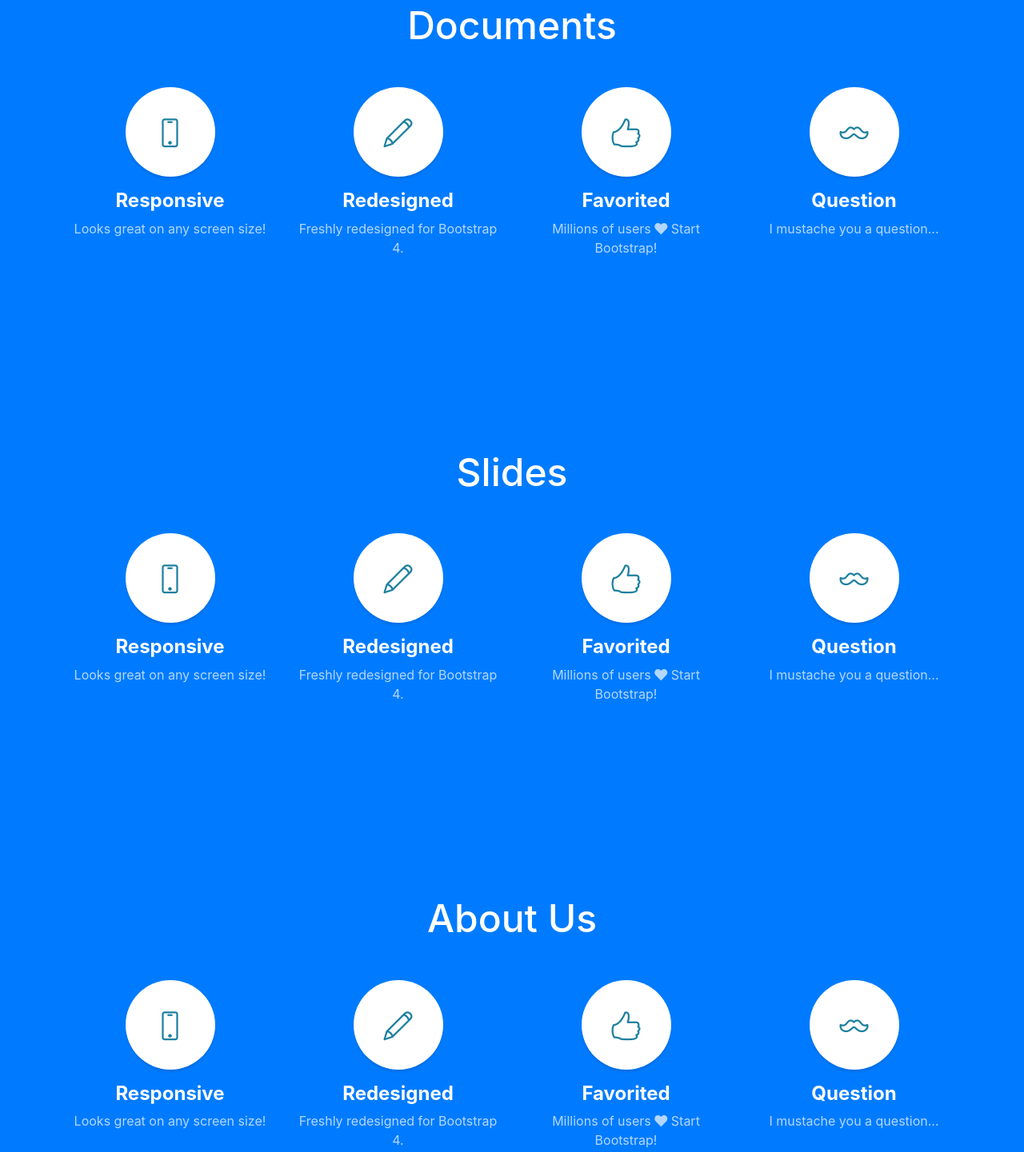
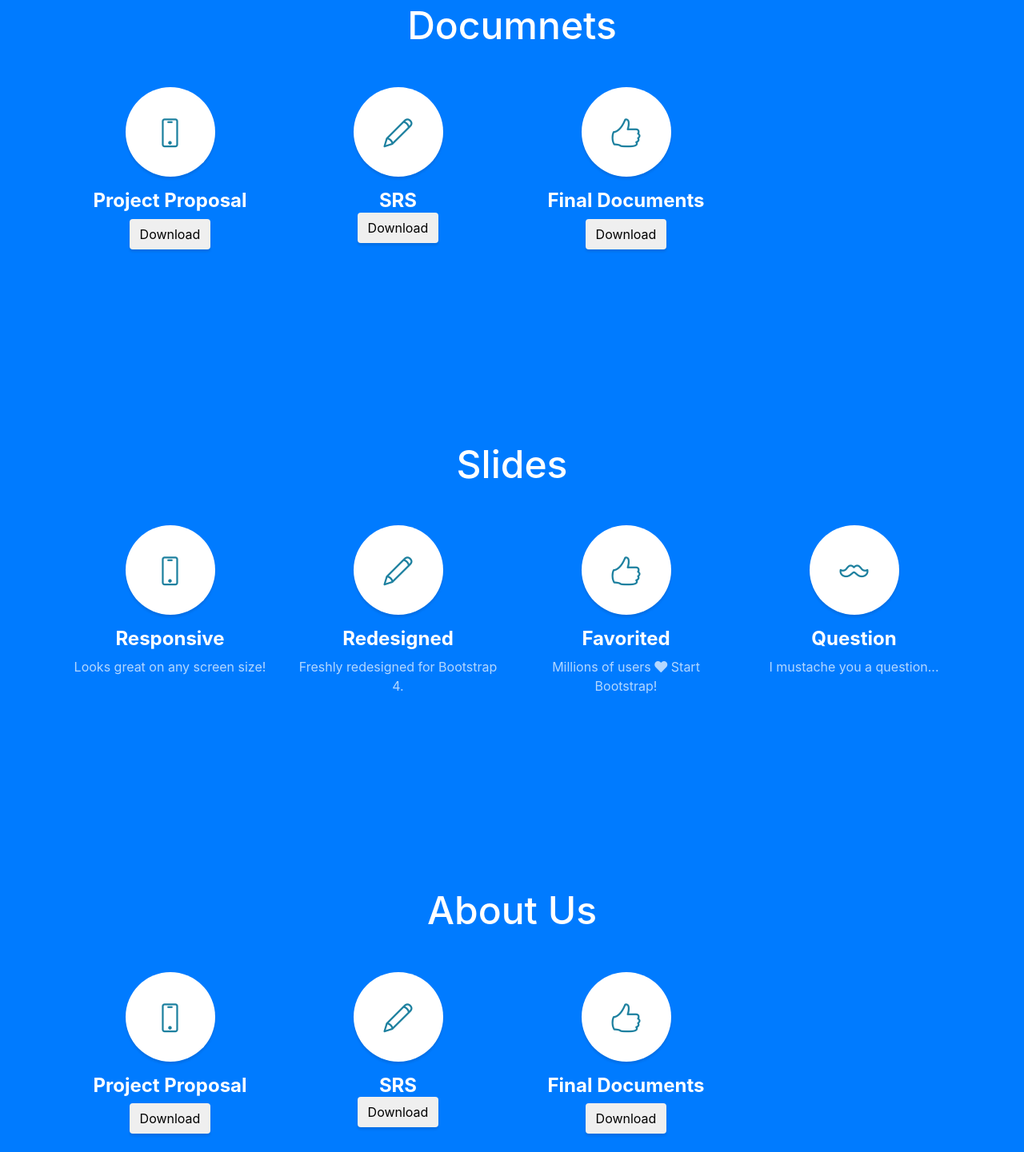
Before and after one commit to cdap-39/landing-page, a website with bundled scripts: page index.html in a window 1280 px wide. Shown: the part 4243-5684 px from the top of the page at 80% size. Built offline with nearby package versions, Linux system fonts and the light colour scheme.

Commit message:
add links to documents

```diff
--- a/index.html
+++ b/index.html
@@ -247,7 +247,7 @@
       <div class="container">
         <div class="content-section-heading">
           <!-- <h3 class="text-secondary mb-0">Services</h3> -->
-          <h2 class="mb-5">Documents</h2>
+          <h2 class="mb-5">Documnets</h2>
         </div>
         <div class="row">
           <div class="col-lg-3 col-md-6 mb-5 mb-lg-0">
@@ -255,38 +255,32 @@
               <i class="icon-screen-smartphone"></i>
             </span>
             <h4>
-              <strong>Responsive</strong>
+              <strong>Project Proposal</strong>
             </h4>
-            <p class="text-faded mb-0">Looks great on any screen size!</p>
+            <form action="https://mysliit-my.sharepoint.com/:w:/g/personal/it14138614_my_sliit_lk/EQB2-OGV9TRGv6jQVfOMAUoBbJ0rgt-eAPiHxbDf4aZdhg?e=6CuFdA">
+              <button class="btn">Download</button>
+          </form>
           </div>
           <div class="col-lg-3 col-md-6 mb-5 mb-lg-0">
             <span class="service-icon rounded-circle mx-auto mb-3">
               <i class="icon-pencil"></i>
             </span>
             <h4>
-              <strong>Redesigned</strong>
-            </h4>
-            <p class="text-faded mb-0">Freshly redesigned for Bootstrap 4.</p>
+              <strong>SRS</strong>
+              <form action="https://mysliit-my.sharepoint.com/:w:/g/personal/it14138614_my_sliit_lk/EesfR2upkohOlVaOAW3FX2YBJXqnWtQ8tmLiR1ys2Wzfzw?e=qxuucf">
+                <button class="btn">Download</button>
+            </form>
           </div>
           <div class="col-lg-3 col-md-6 mb-5 mb-md-0">
             <span class="service-icon rounded-circle mx-auto mb-3">
               <i class="icon-like"></i>
             </span>
             <h4>
-              <strong>Favorited</strong>
+              <strong>Final Documents</strong>
             </h4>
-            <p class="text-faded mb-0">Millions of users
-              <i class="fas fa-heart"></i>
-              Start Bootstrap!</p>
-          </div>
-          <div class="col-lg-3 col-md-6">
-            <span class="service-icon rounded-circle mx-auto mb-3">
-              <i class="icon-mustache"></i>
-            </span>
-            <h4>
-              <strong>Question</strong>
-            </h4>
-            <p class="text-faded mb-0">I mustache you a question...</p>
+            <form action="https://mysliit-my.sharepoint.com/:f:/g/personal/it14138614_my_sliit_lk/EsHOE5zogT1Bo26VXHxgA64B1TL3Sk1di9W_Fgfx9CwDYA?e=bKr1yd">
+              <button class="btn">Download</button>
+          </form>
           </div>
         </div>
       </div>
@@ -354,38 +348,32 @@
               <i class="icon-screen-smartphone"></i>
             </span>
             <h4>
-              <strong>Responsive</strong>
+              <strong>Project Proposal</strong>
             </h4>
-            <p class="text-faded mb-0">Looks great on any screen size!</p>
+            <form action="https://mysliit-my.sharepoint.com/:w:/g/personal/it14138614_my_sliit_lk/EQB2-OGV9TRGv6jQVfOMAUoBbJ0rgt-eAPiHxbDf4aZdhg?e=6CuFdA">
+              <button class="btn">Download</button>
+          </form>
           </div>
           <div class="col-lg-3 col-md-6 mb-5 mb-lg-0">
             <span class="service-icon rounded-circle mx-auto mb-3">
               <i class="icon-pencil"></i>
             </span>
             <h4>
-              <strong>Redesigned</strong>
-            </h4>
-            <p class="text-faded mb-0">Freshly redesigned for Bootstrap 4.</p>
+              <strong>SRS</strong>
+              <form action="https://mysliit-my.sharepoint.com/:w:/g/personal/it14138614_my_sliit_lk/EesfR2upkohOlVaOAW3FX2YBJXqnWtQ8tmLiR1ys2Wzfzw?e=qxuucf">
+                <button class="btn">Download</button>
+            </form>
           </div>
           <div class="col-lg-3 col-md-6 mb-5 mb-md-0">
             <span class="service-icon rounded-circle mx-auto mb-3">
               <i class="icon-like"></i>
             </span>
             <h4>
-              <strong>Favorited</strong>
+              <strong>Final Documents</strong>
             </h4>
-            <p class="text-faded mb-0">Millions of users
-              <i class="fas fa-heart"></i>
-              Start Bootstrap!</p>
-          </div>
-          <div class="col-lg-3 col-md-6">
-            <span class="service-icon rounded-circle mx-auto mb-3">
-              <i class="icon-mustache"></i>
-            </span>
-            <h4>
-              <strong>Question</strong>
-            </h4>
-            <p class="text-faded mb-0">I mustache you a question...</p>
+            <form action="https://mysliit-my.sharepoint.com/:f:/g/personal/it14138614_my_sliit_lk/EsHOE5zogT1Bo26VXHxgA64B1TL3Sk1di9W_Fgfx9CwDYA?e=bKr1yd">
+              <button class="btn">Download</button>
+          </form>
           </div>
         </div>
       </div>
```
